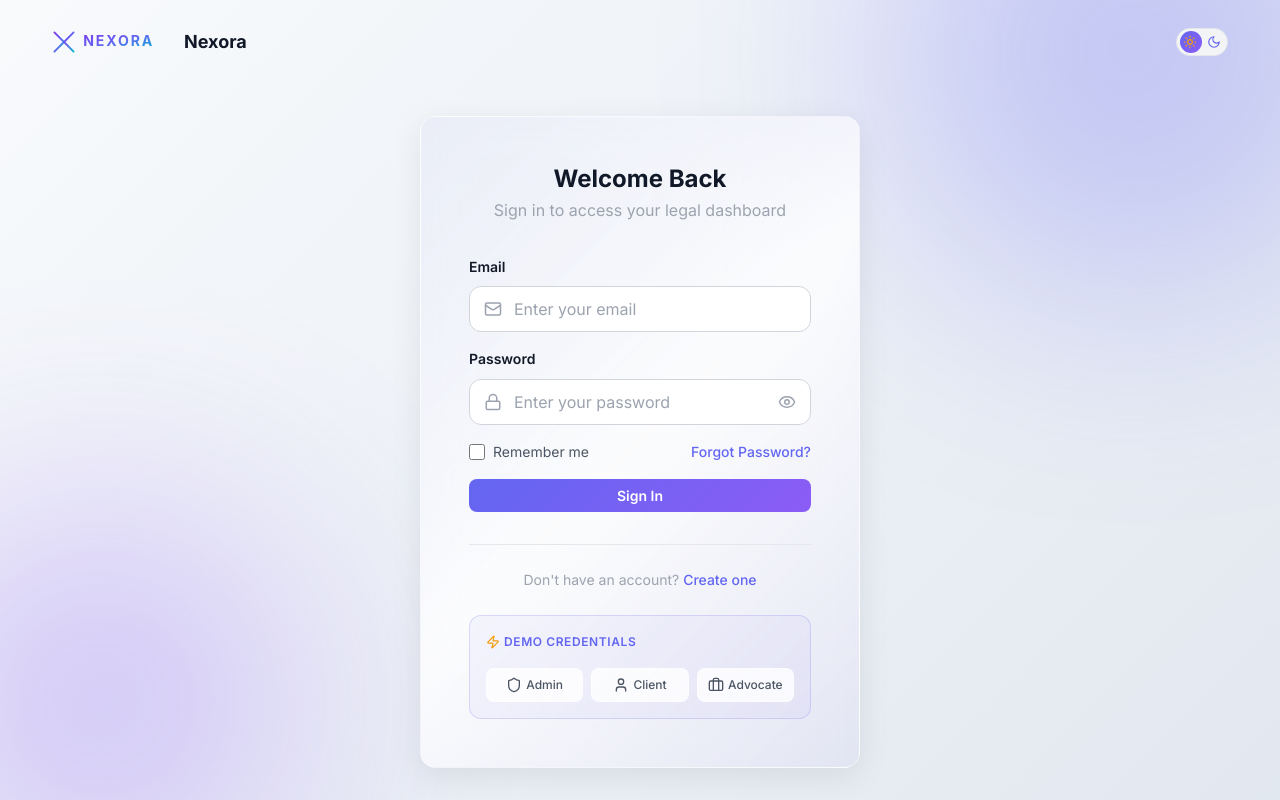
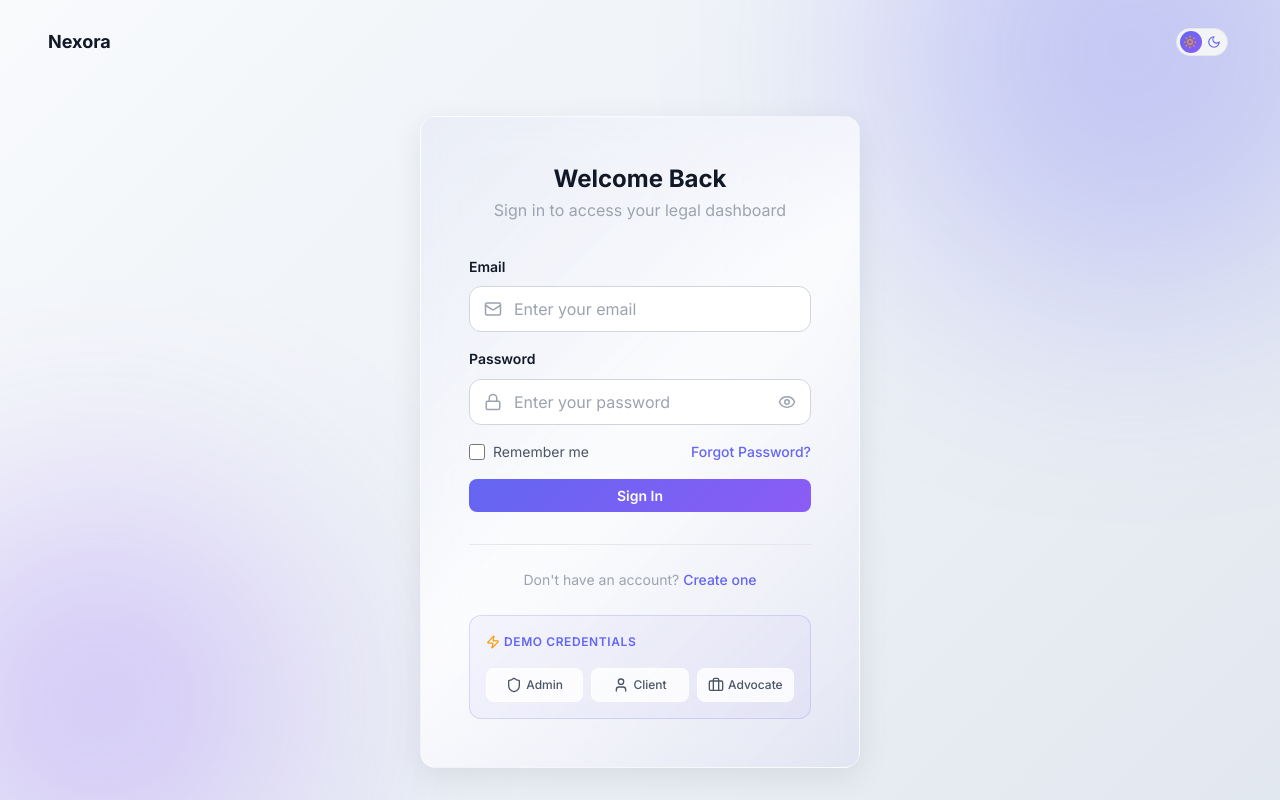
Before and after one commit to Pa18wan/Nexora, a React (Vite) app in the folder client/: page /login in a window 1280 px wide. Built offline with nearby package versions, Linux system fonts and the light colour scheme.

Commit message:
Fix AI Chat fallback logic & Remove logo images (text-only)

```diff
--- a/client/src/components/layout/DashboardLayout.tsx
+++ b/client/src/components/layout/DashboardLayout.tsx
@@ -87,8 +87,9 @@ export function DashboardLayout() {
             <aside className="dashboard-sidebar">
                 <div className="sidebar-header">
                     <Link to="/" className="sidebar-logo">
-                        <img src="/logo.svg" alt="Nexora" className="logo-img" style={{ height: '32px', width: 'auto' }} />
-                        {sidebarOpen && <span className="logo-text">Nexora</span>}
+                        <span className="logo-text" style={{ fontSize: sidebarOpen ? '1.5rem' : '1.5rem', fontWeight: 'bold', background: 'linear-gradient(to right, #4f46e5, #06b6d4)', WebkitBackgroundClip: 'text', WebkitTextFillColor: 'transparent' }}>
+                            {sidebarOpen ? 'Nexora' : 'N'}
+                        </span>
                     </Link>
                     <button className="sidebar-toggle" onClick={() => setSidebarOpen(!sidebarOpen)}>
                         {sidebarOpen ? <X size={20} /> : <Menu size={20} />}
--- a/client/src/pages/public/LandingPage.tsx
+++ b/client/src/pages/public/LandingPage.tsx
@@ -113,7 +113,6 @@ export function LandingPage() {
             <nav className="landing-nav">
                 <div className="container">
                     <Link to="/" className="nav-logo">
-                        <img src="/logo.svg" alt="Nexora" className="logo-img" style={{ height: '32px' }} />
                         <span className="logo-text">Nexora</span>
                     </Link>
 
@@ -390,8 +389,7 @@ export function LandingPage() {
                     <div className="footer-grid">
                         <div className="footer-brand">
                             <Link to="/" className="footer-logo">
-                                <img src="/logo.svg" alt="Nexora" className="logo-img" style={{ height: '32px' }} />
-                                <span>Nexora</span>
+                                <span className="logo-text">Nexora</span>
                             </Link>
                             <p>AI-powered legal intelligence platform connecting clients with verified advocates.</p>
                             <div className="footer-social">
--- a/client/src/pages/public/LoginPage.tsx
+++ b/client/src/pages/public/LoginPage.tsx
@@ -56,7 +56,6 @@ export function LoginPage() {
 
             <header className="auth-header">
                 <Link to="/" className="auth-logo">
-                    <img src="/logo.svg" alt="Nexora" className="logo-img" style={{ height: '32px' }} />
                     <span>Nexora</span>
                 </Link>
                 <ThemeToggle />
--- a/client/src/pages/public/RegisterPage.tsx
+++ b/client/src/pages/public/RegisterPage.tsx
@@ -79,7 +79,6 @@ export function RegisterPage() {
 
             <header className="auth-header">
                 <Link to="/" className="auth-logo">
-                    <img src="/logo.svg" alt="Nexora" className="logo-img" style={{ height: '32px' }} />
                     <span>Nexora</span>
                 </Link>
                 <ThemeToggle />
```
Also changed, not shown: 1 other file (tests, documents, lock files or other folders).
